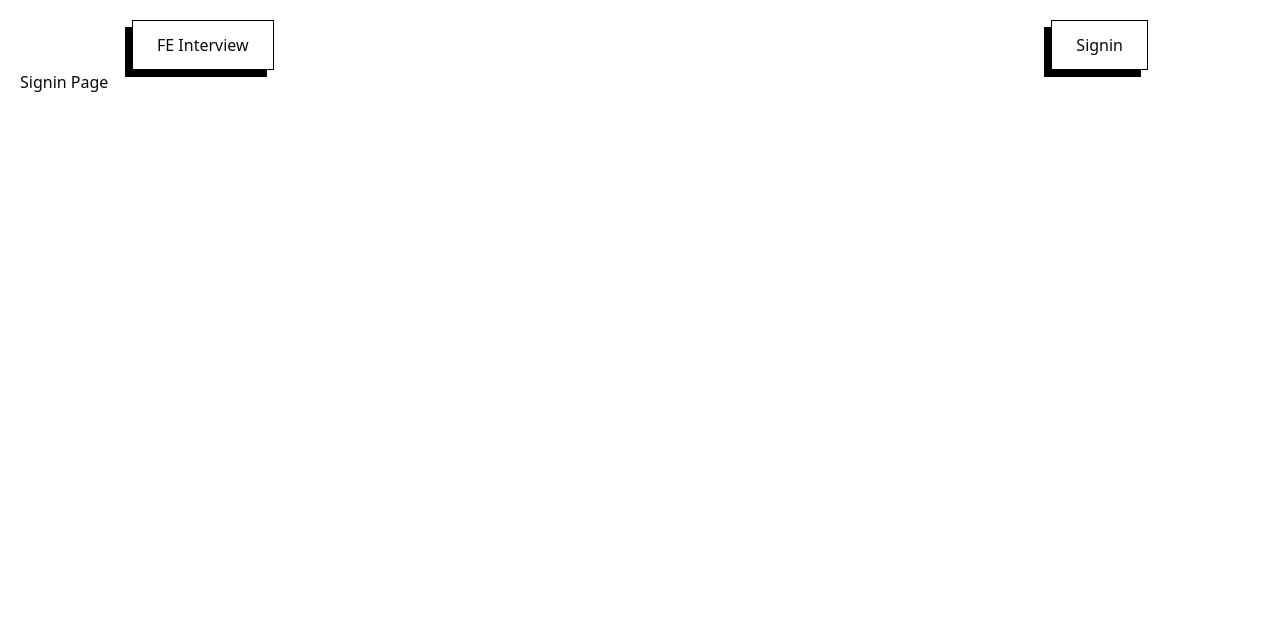
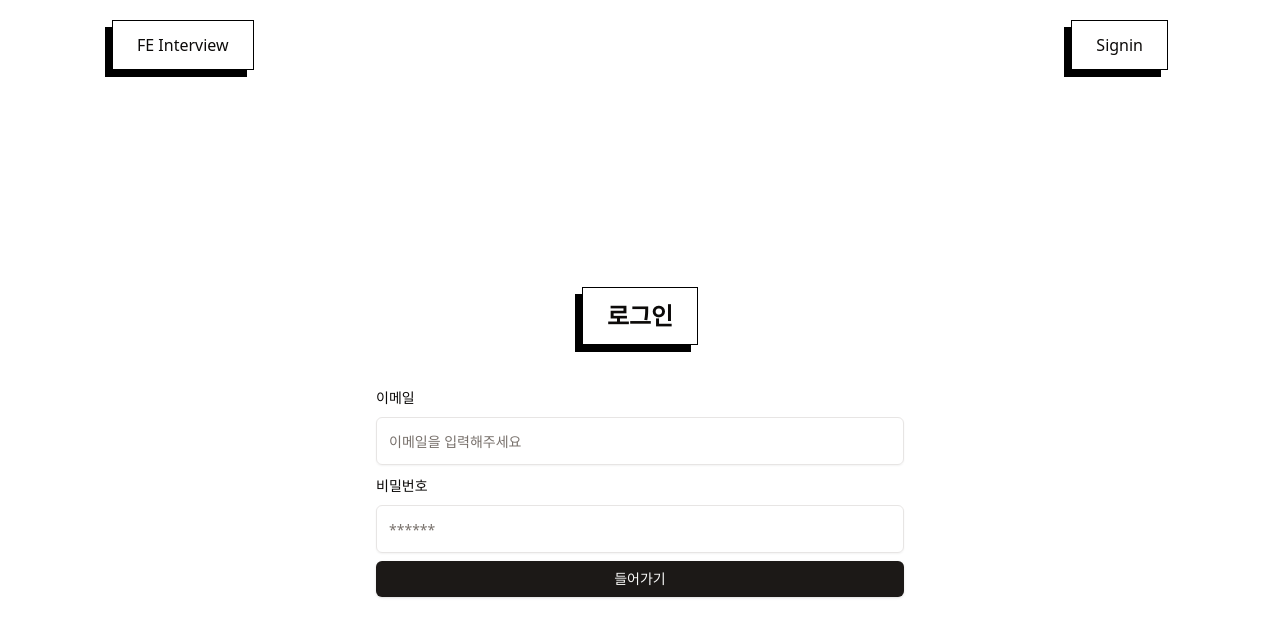
Before and after one commit to crayonzgrim/fe-interview-preview, a Next.js app: page /signin in a window 1280 px wide. Shown: the top 636 px of the page. Built offline with nearby package versions, Linux system fonts and the light colour scheme.

Commit message:
:lipstick: Signin page UI

```diff
--- a/package.json
+++ b/package.json
@@ -10,6 +10,8 @@
   },
   "dependencies": {
     "@hookform/resolvers": "^3.9.1",
+    "@radix-ui/react-label": "^2.1.1",
+    "@radix-ui/react-slot": "^1.1.1",
     "class-variance-authority": "^0.7.1",
     "clsx": "^2.1.1",
     "lucide-react": "^0.468.0",
@@ -23,12 +25,15 @@
   },
   "devDependencies": {
     "@eslint/eslintrc": "^3",
+    "@trivago/prettier-plugin-sort-imports": "^5.2.0",
     "@types/node": "^20",
     "@types/react": "^19",
     "@types/react-dom": "^19",
     "eslint": "^9",
     "eslint-config-next": "15.1.1",
     "postcss": "^8",
+    "prettier": "^3.4.2",
+    "prettier-plugin-tailwindcss": "^0.6.9",
     "tailwindcss": "^3.4.1",
     "typescript": "^5"
   }
--- a/src/app/(auth)/layout.tsx
+++ b/src/app/(auth)/layout.tsx
@@ -1,7 +1,11 @@
 export default function AuthPageLayout({
-  children,
+  children
 }: Readonly<{
-  children: React.ReactNode;
+  children: React.ReactNode
 }>) {
-  return <div className="h-screen w-screen overflow-hidden">{children}</div>;
+  return (
+    <div className="flex w-full flex-col items-center justify-center px-28">
+      {children}
+    </div>
+  )
 }
--- a/src/app/(auth)/signin/page.tsx
+++ b/src/app/(auth)/signin/page.tsx
@@ -1,7 +1,17 @@
+import { Signin } from '@/components/auth'
+
 export default function SigninPage() {
   return (
-    <div>
-      <h1>Signin Page</h1>
+    <div className="container">
+      <div className="flex h-full flex-col items-center justify-center space-y-10">
+        <div className="">
+          <h1 className="title">로그인</h1>
+        </div>
+
+        <div className="flex w-full items-start justify-center">
+          <Signin />
+        </div>
+      </div>
     </div>
-  );
+  )
 }
--- a/src/app/globals.css
+++ b/src/app/globals.css
@@ -1,6 +1,15 @@
 @tailwind base;
 @tailwind components;
 @tailwind utilities;
+
+.container {
+  @apply h-[calc(100dvh-6rem)] w-full;
+}
+
+.title {
+  @apply border border-black px-3 py-1 text-2xl font-bold shadow-[-7px_7px_0px_#000000] sm:px-6 sm:py-3;
+}
+
 @layer base {
   :root {
     --background: 0 0% 100%;
@@ -27,7 +36,7 @@
     --chart-3: 197 37% 24%;
     --chart-4: 43 74% 66%;
     --chart-5: 27 87% 67%;
-    --radius: 0.5rem
+    --radius: 0.5rem;
   }
   .dark {
     --background: 20 14.3% 4.1%;
@@ -53,7 +62,7 @@
     --chart-2: 160 60% 45%;
     --chart-3: 30 80% 55%;
     --chart-4: 280 65% 60%;
-    --chart-5: 340 75% 55%
+    --chart-5: 340 75% 55%;
   }
 }
 @layer base {
--- a/src/app/layout.tsx
+++ b/src/app/layout.tsx
@@ -1,38 +1,39 @@
-import { GlobalHeader } from "@/components/global";
-import type { Metadata } from "next";
-import { Geist, Geist_Mono } from "next/font/google";
-import "./globals.css";
+import { GlobalHeader } from '@/components/global'
+import type { Metadata } from 'next'
+import { Geist, Geist_Mono } from 'next/font/google'
+
+import './globals.css'
 
 const geistSans = Geist({
-  variable: "--font-geist-sans",
-  subsets: ["latin"],
-});
+  variable: '--font-geist-sans',
+  subsets: ['latin']
+})
 
 const geistMono = Geist_Mono({
-  variable: "--font-geist-mono",
-  subsets: ["latin"],
-});
+  variable: '--font-geist-mono',
+  subsets: ['latin']
+})
 
 export const metadata: Metadata = {
-  title: "FE-Interview-Preview",
-  description: "This page is made for frontend devleoper's interview",
-};
+  title: 'FE-Interview-Preview',
+  description: "This page is made for frontend devleoper's interview"
+}
 
 export default function RootLayout({
-  children,
+  children
 }: Readonly<{
-  children: React.ReactNode;
+  children: React.ReactNode
 }>) {
   return (
     <html lang="en">
       <body
         className={`${geistSans.variable} ${geistMono.variable} antialiased`}
       >
-        <div className="w-full px-5 py-5">
+        <div>
           <GlobalHeader />
           {children}
         </div>
       </body>
     </html>
-  );
+  )
 }
--- a/src/components/auth/Signin.tsx
+++ b/src/components/auth/Signin.tsx
@@ -1,18 +1,81 @@
-import { signinSchema } from "@/components/auth";
-import { zodResolver } from "@hookform/resolvers/zod";
-import { useForm } from "react-hook-form";
-import { z } from "zod";
+'use client'
+
+import { signinSchema } from '@/components/auth'
+import { Button } from '@/components/ui/button'
+import {
+  Form,
+  FormControl,
+  FormField,
+  FormItem,
+  FormLabel,
+  FormMessage
+} from '@/components/ui/form'
+import { Input } from '@/components/ui/input'
+import { zodResolver } from '@hookform/resolvers/zod'
+import { useForm } from 'react-hook-form'
+import * as z from 'zod'
 
 export const Signin = () => {
   /** Property */
   const form = useForm<z.infer<typeof signinSchema>>({
     resolver: zodResolver(signinSchema),
     defaultValues: {
-      email: "",
-      password: "",
-    },
-  });
+      email: '',
+      password: ''
+    }
+  })
+
+  /** Function */
+  const onSubmit = (values: z.infer<typeof signinSchema>) => {
+    //
+  }
 
   /** Render */
-  return <div></div>;
-};
+  return (
+    <Form {...form}>
+      <form
+        className="flex w-full flex-col space-y-2 sm:w-1/2"
+        onSubmit={form.handleSubmit(onSubmit)}
+      >
+        <FormField
+          control={form.control}
+          name="email"
+          render={({ field }) => (
+            <FormItem>
+              <FormLabel>이메일</FormLabel>
+              <FormControl>
+                <Input
+                  type={'email'}
+                  placeholder="이메일을 입력해주세요"
+                  className="h-12"
+                  {...field}
+                />
+              </FormControl>
+              <FormMessage />
+            </FormItem>
+          )}
+        />
+        <FormField
+          control={form.control}
+          name="password"
+          render={({ field }) => (
+            <FormItem>
+              <FormLabel>비밀번호</FormLabel>
+              <FormControl>
+                <Input
+                  type={'password'}
+                  placeholder="******"
+                  className="h-12"
+                  {...field}
+                />
+              </FormControl>
+              <FormMessage />
+            </FormItem>
+          )}
+        />
+
+        <Button type="submit">들어가기</Button>
+      </form>
+    </Form>
+  )
+}
--- a/src/components/global/GlobalHeader.tsx
+++ b/src/components/global/GlobalHeader.tsx
@@ -1,28 +1,28 @@
-"use client";
+'use client'
 
-import Link from "next/link";
-import { useRouter } from "next/navigation";
+import Link from 'next/link'
+import { useRouter } from 'next/navigation'
 
 export const GlobalHeader = () => {
   /** Property */
-  const router = useRouter();
+  const router = useRouter()
 
   /** Render */
   return (
-    <div className="md:px-12 lg:px-28">
+    <div className="p-5 md:px-12 lg:px-28">
       <div className="flex items-center justify-between">
-        <Link href={"/"}>
+        <Link href={'/'}>
           <h1 className="border border-black px-3 py-1 font-medium shadow-[-7px_7px_0px_#000000] sm:px-6 sm:py-3">
             FE Interview
           </h1>
         </Link>
         <button
           className="flex items-center gap-2 border border-black px-3 py-1 font-medium shadow-[-7px_7px_0px_#000000] sm:px-6 sm:py-3"
-          onClick={() => router.push("/signin")}
+          onClick={() => router.push('/signin')}
         >
           Signin
         </button>
       </div>
     </div>
-  );
-};
+  )
+}
--- /dev/null
+++ b/src/components/ui/button.tsx
@@ -0,0 +1,57 @@
+import * as React from "react"
+import { Slot } from "@radix-ui/react-slot"
+import { cva, type VariantProps } from "class-variance-authority"
+
+import { cn } from "@/lib/utils"
+
+const buttonVariants = cva(
+  "inline-flex items-center justify-center gap-2 whitespace-nowrap rounded-md text-sm font-medium transition-colors focus-visible:outline-none focus-visible:ring-1 focus-visible:ring-ring disabled:pointer-events-none disabled:opacity-50 [&_svg]:pointer-events-none [&_svg]:size-4 [&_svg]:shrink-0",
+  {
+    variants: {
+      variant: {
+        default:
+          "bg-primary text-primary-foreground shadow hover:bg-primary/90",
+        destructive:
+          "bg-destructive text-destructive-foreground shadow-sm hover:bg-destructive/90",
+        outline:
+          "border border-input bg-background shadow-sm hover:bg-accent hover:text-accent-foreground",
+        secondary:
+          "bg-secondary text-secondary-foreground shadow-sm hover:bg-secondary/80",
+        ghost: "hover:bg-accent hover:text-accent-foreground",
+        link: "text-primary underline-offset-4 hover:underline",
+      },
+      size: {
+        default: "h-9 px-4 py-2",
+        sm: "h-8 rounded-md px-3 text-xs",
+        lg: "h-10 rounded-md px-8",
+        icon: "h-9 w-9",
+      },
+    },
+    defaultVariants: {
+      variant: "default",
+      size: "default",
+    },
+  }
+)
+
+export interface ButtonProps
+  extends React.ButtonHTMLAttributes<HTMLButtonElement>,
+    VariantProps<typeof buttonVariants> {
+  asChild?: boolean
+}
+
+const Button = React.forwardRef<HTMLButtonElement, ButtonProps>(
+  ({ className, variant, size, asChild = false, ...props }, ref) => {
+    const Comp = asChild ? Slot : "button"
+    return (
+      <Comp
+        className={cn(buttonVariants({ variant, size, className }))}
+        ref={ref}
+        {...props}
+      />
+    )
+  }
+)
+Button.displayName = "Button"
+
+export { Button, buttonVariants }
--- /dev/null
+++ b/src/components/ui/form.tsx
@@ -0,0 +1,178 @@
+"use client"
+
+import * as React from "react"
+import * as LabelPrimitive from "@radix-ui/react-label"
+import { Slot } from "@radix-ui/react-slot"
+import {
+  Controller,
+  ControllerProps,
+  FieldPath,
+  FieldValues,
+  FormProvider,
+  useFormContext,
+} from "react-hook-form"
+
+import { cn } from "@/lib/utils"
+import { Label } from "@/components/ui/label"
+
+const Form = FormProvider
+
+type FormFieldContextValue<
+  TFieldValues extends FieldValues = FieldValues,
+  TName extends FieldPath<TFieldValues> = FieldPath<TFieldValues>
+> = {
+  name: TName
+}
+
+const FormFieldContext = React.createContext<FormFieldContextValue>(
+  {} as FormFieldContextValue
+)
+
+const FormField = <
+  TFieldValues extends FieldValues = FieldValues,
+  TName extends FieldPath<TFieldValues> = FieldPath<TFieldValues>
+>({
+  ...props
+}: ControllerProps<TFieldValues, TName>) => {
+  return (
+    <FormFieldContext.Provider value={{ name: props.name }}>
+      <Controller {...props} />
+    </FormFieldContext.Provider>
+  )
+}
+
+const useFormField = () => {
+  const fieldContext = React.useContext(FormFieldContext)
+  const itemContext = React.useContext(FormItemContext)
+  const { getFieldState, formState } = useFormContext()
+
+  const fieldState = getFieldState(fieldContext.name, formState)
+
+  if (!fieldContext) {
+    throw new Error("useFormField should be used within <FormField>")
+  }
+
+  const { id } = itemContext
+
+  return {
+    id,
+    name: fieldContext.name,
+    formItemId: `${id}-form-item`,
+    formDescriptionId: `${id}-form-item-description`,
+    formMessageId: `${id}-form-item-message`,
+    ...fieldState,
+  }
+}
+
+type FormItemContextValue = {
+  id: string
+}
+
+const FormItemContext = React.createContext<FormItemContextValue>(
+  {} as FormItemContextValue
+)
+
+const FormItem = React.forwardRef<
+  HTMLDivElement,
+  React.HTMLAttributes<HTMLDivElement>
+>(({ className, ...props }, ref) => {
+  const id = React.useId()
+
+  return (
+    <FormItemContext.Provider value={{ id }}>
+      <div ref={ref} className={cn("space-y-2", className)} {...props} />
+    </FormItemContext.Provider>
+  )
+})
+FormItem.displayName = "FormItem"
+
+const FormLabel = React.forwardRef<
+  React.ElementRef<typeof LabelPrimitive.Root>,
+  React.ComponentPropsWithoutRef<typeof LabelPrimitive.Root>
+>(({ className, ...props }, ref) => {
+  const { error, formItemId } = useFormField()
+
+  return (
+    <Label
+      ref={ref}
+      className={cn(error && "text-destructive", className)}
+      htmlFor={formItemId}
+      {...props}
+    />
+  )
+})
+FormLabel.displayName = "FormLabel"
+
+const FormControl = React.forwardRef<
+  React.ElementRef<typeof Slot>,
+  React.ComponentPropsWithoutRef<typeof Slot>
+>(({ ...props }, ref) => {
+  const { error, formItemId, formDescriptionId, formMessageId } = useFormField()
+
+  return (
+    <Slot
+      ref={ref}
+      id={formItemId}
+      aria-describedby={
+        !error
+          ? `${formDescriptionId}`
+          : `${formDescriptionId} ${formMessageId}`
+      }
+      aria-invalid={!!error}
+      {...props}
+    />
+  )
+})
+FormControl.displayName = "FormControl"
+
+const FormDescription = React.forwardRef<
+  HTMLParagraphElement,
+  React.HTMLAttributes<HTMLParagraphElement>
+>(({ className, ...props }, ref) => {
+  const { formDescriptionId } = useFormField()
+
+  return (
+    <p
+      ref={ref}
+      id={formDescriptionId}
+      className={cn("text-[0.8rem] text-muted-foreground", className)}
+      {...props}
+    />
+  )
+})
+FormDescription.displayName = "FormDescription"
+
+const FormMessage = React.forwardRef<
+  HTMLParagraphElement,
+  React.HTMLAttributes<HTMLParagraphElement>
+>(({ className, children, ...props }, ref) => {
+  const { error, formMessageId } = useFormField()
+  const body = error ? String(error?.message) : children
+
+  if (!body) {
+    return null
+  }
+
+  return (
+    <p
+      ref={ref}
+      id={formMessageId}
+      className={cn("text-[0.8rem] font-medium text-destructive", className)}
+      {...props}
+    >
+      {body}
+    </p>
+  )
+})
+FormMessage.displayName = "FormMessage"
+
+export {
+  useFormField,
+  Form,
+  FormItem,
+  FormLabel,
+  FormControl,
+  FormDescription,
+  FormMessage,
+  FormField,
+}
--- /dev/null
+++ b/src/components/ui/input.tsx
@@ -0,0 +1,22 @@
+import * as React from "react"
+
+import { cn } from "@/lib/utils"
+
+const Input = React.forwardRef<HTMLInputElement, React.ComponentProps<"input">>(
+  ({ className, type, ...props }, ref) => {
+    return (
+      <input
+        type={type}
+        className={cn(
+          "flex h-9 w-full rounded-md border border-input bg-transparent px-3 py-1 text-base shadow-sm transition-colors file:border-0 file:bg-transparent file:text-sm file:font-medium file:text-foreground placeholder:text-muted-foreground focus-visible:outline-none focus-visible:ring-1 focus-visible:ring-ring disabled:cursor-not-allowed disabled:opacity-50 md:text-sm",
+          className
+        )}
+        ref={ref}
+        {...props}
+      />
+    )
+  }
+)
+Input.displayName = "Input"
+
+export { Input }
--- /dev/null
+++ b/src/components/ui/label.tsx
@@ -0,0 +1,26 @@
+"use client"
+
+import * as React from "react"
+import * as LabelPrimitive from "@radix-ui/react-label"
+import { cva, type VariantProps } from "class-variance-authority"
+
+import { cn } from "@/lib/utils"
+
+const labelVariants = cva(
+  "text-sm font-medium leading-none peer-disabled:cursor-not-allowed peer-disabled:opacity-70"
+)
+
+const Label = React.forwardRef<
+  React.ElementRef<typeof LabelPrimitive.Root>,
+  React.ComponentPropsWithoutRef<typeof LabelPrimitive.Root> &
+    VariantProps<typeof labelVariants>
+>(({ className, ...props }, ref) => (
+  <LabelPrimitive.Root
+    ref={ref}
+    className={cn(labelVariants(), className)}
+    {...props}
+  />
+))
+Label.displayName = LabelPrimitive.Root.displayName
+
+export { Label }
```
Also changed, not shown: 2 other files (tests, documents, lock files or other folders).
